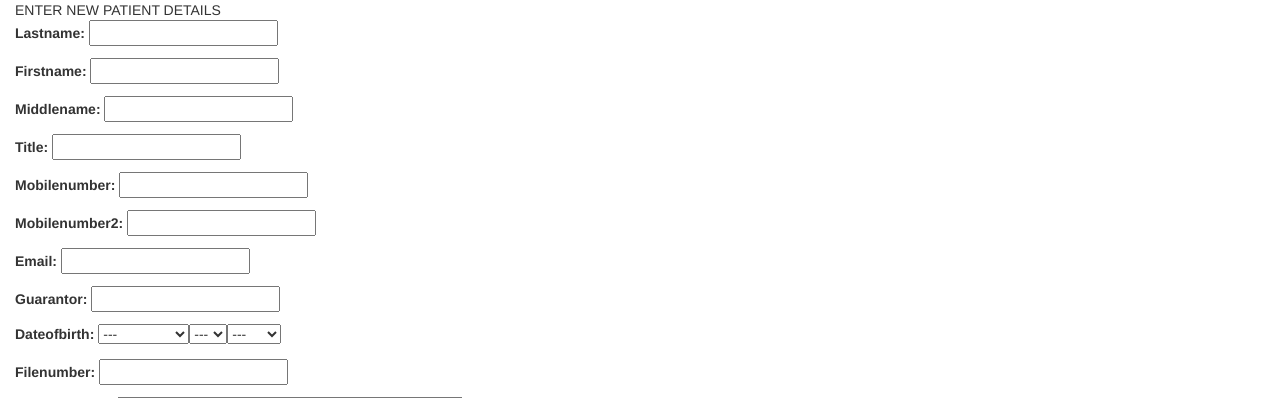
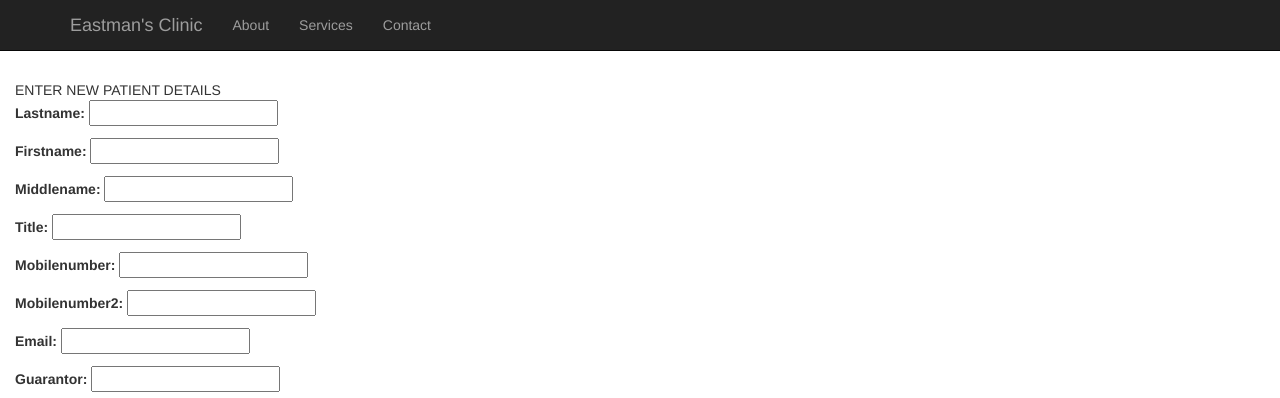
Before and after one commit to davidnjakai/eastman2, a Django app: page /clinic/add/ in a window 1280 px wide. Shown: the top 398 px of the page. Run offline with Django 3.2, Linux system fonts and the light colour scheme; some libraries are stand-ins or nearby versions.

Commit message:
add base.html template and extend from other templates

```diff
--- /dev/null
+++ b/clinic/templates/clinic/base.html
@@ -0,0 +1,24 @@
+<link rel="stylesheet" href="//maxcdn.bootstrapcdn.com/bootstrap/3.3.1/css/bootstrap.min.css"/>
+<nav class="navbar navbar-inverse navbar-fixed-top" role="navigation">
+	<div class="container">
+            <!-- Brand and toggle get grouped for better mobile display -->
+		<div class="navbar-header">
+			<a class="navbar-brand" href = "{% url 'clinic:index' %}">Eastman's Clinic</a>
+		</div>
+	<div class="collapse navbar-collapse">
+		<ul class="nav navbar-nav">
+			<li>
+				<a href="#">About</a>
+			</li>
+			<li>
+				<a href="#">Services</a>
+			</li>
+			<li>
+				<a href="#">Contact</a>
+			</li>
+		</ul>
+	</div>
+</nav>
+<br><br><br><br>
+{% block content %}
+{% endblock%}
--- a/clinic/templates/clinic/deleted.html
+++ b/clinic/templates/clinic/deleted.html
@@ -1,3 +1,5 @@
-<link rel="stylesheet" href="//maxcdn.bootstrapcdn.com/bootstrap/3.3.1/css/bootstrap.min.css"/>
+{% extends "clinic/base.html" %}
+{% block content %}
 {{ notification }}
 <a href = "{% url 'clinic:index' %}"> BACK TO PATIENTS </a>
+{% endblock %}
--- a/clinic/templates/clinic/edit.html
+++ b/clinic/templates/clinic/edit.html
@@ -1,5 +1,7 @@
-<link rel="stylesheet" href="//maxcdn.bootstrapcdn.com/bootstrap/3.3.1/css/bootstrap.min.css"/>
-<div class = "container-fluid">{% if patients %}
+{% extends "clinic/base.html" %}
+{% block content %}
+<div class = "container-fluid">
+{% if patients %}
 	{{ patients.firstname }} {{ patients.lastname }}
 	<form action = "{% url 'clinic:patdetails' patients.patid %}" method = "POST" >
 {% else %}
@@ -12,3 +14,4 @@ ENTER NEW PATIENT DETAILS
 </form>
 <a href = "{% url 'clinic:index' %}"> BACK TO PATIENTS </a>
 </div>
+{% endblock %}
--- a/clinic/templates/clinic/index.html
+++ b/clinic/templates/clinic/index.html
@@ -1,4 +1,5 @@
-<link rel="stylesheet" href="//maxcdn.bootstrapcdn.com/bootstrap/3.3.1/css/bootstrap.min.css"/>
+{% extends "clinic/base.html" %}
+{% block content %}
 <a href = "{% url 'clinic:add' %}"> ADD PATIENT </a>
 {% if patients_list %}
     <ul>
@@ -9,3 +10,4 @@
 {% else %}
     <p>No patients are available.</p>
 {% endif %}
+{% endblock %}
```
Also changed, not shown: clinic/templates/clinic/detail.html (+15 -4 lines). Lines whose indentation alone changed are shown as unchanged.
